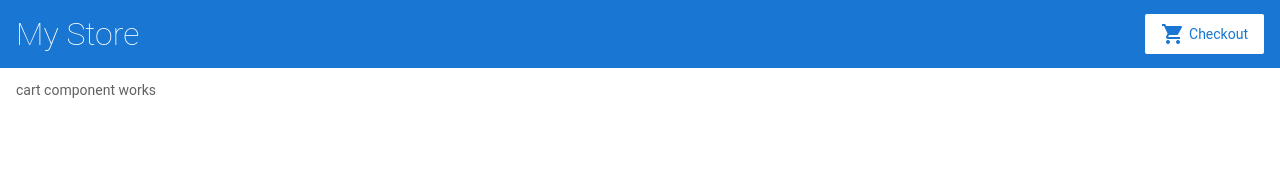
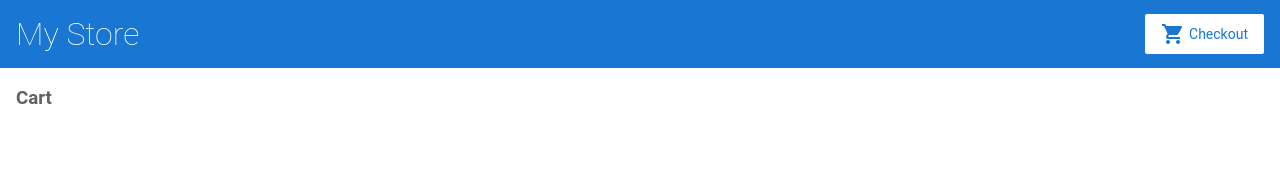
Before and after one commit to sandeepnegi1996/angular-qawl2b, an Angular app: page /cart in a window 1280 px wide. Shown: the top 172 px of the page. Built offline with nearby package versions, Linux system fonts and the light colour scheme.

Commit message:
checkout added

```diff
--- a/src/app/cart/cart.component.html
+++ b/src/app/cart/cart.component.html
@@ -1,3 +1,6 @@
-<p>
-cart component works
-</p>
+<h3>Cart</h3>
+
+<div class="cart-item" *ngFor="let item of items">
+  <span>{{ item.name }}</span>
+  <span>{{ item.price | currency }}</span>
+</div>
--- a/src/app/cart/cart.component.ts
+++ b/src/app/cart/cart.component.ts
@@ -1,4 +1,5 @@
 import { Component, OnInit } from '@angular/core';
+import { CartService } from '../cart.service';
 
 @Component({
   selector: 'app-cart',
@@ -6,8 +7,13 @@ import { Component, OnInit } from '@angular/core';
   styleUrls: ['./cart.component.css']
 })
 export class CartComponent implements OnInit {
+  items;
+  constructor(
+    private cartService: CartService
+  ) {
+        this.items = this.cartService.getItems();
 
-  constructor() { }
+  }
 
   ngOnInit() {
   }
```
